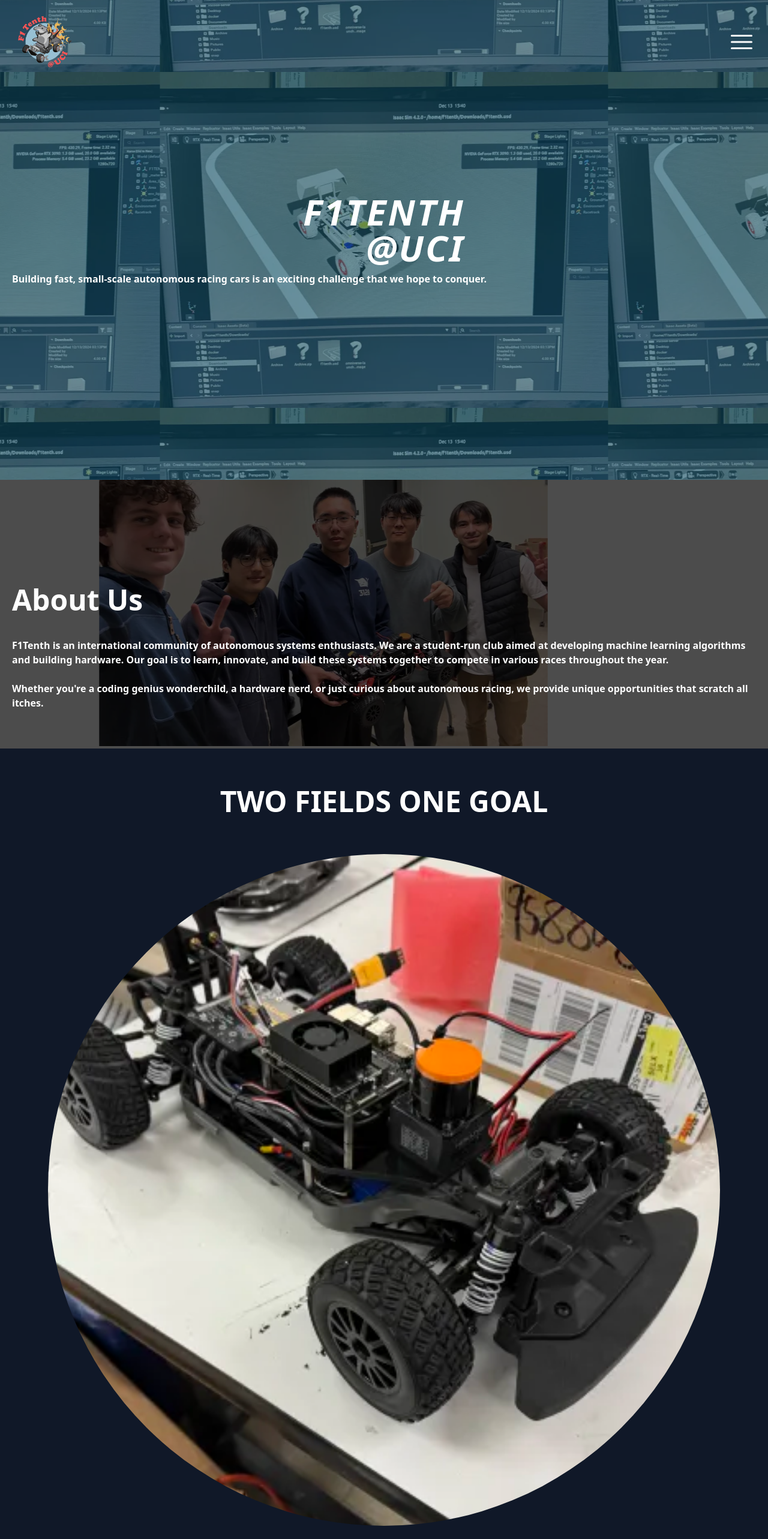
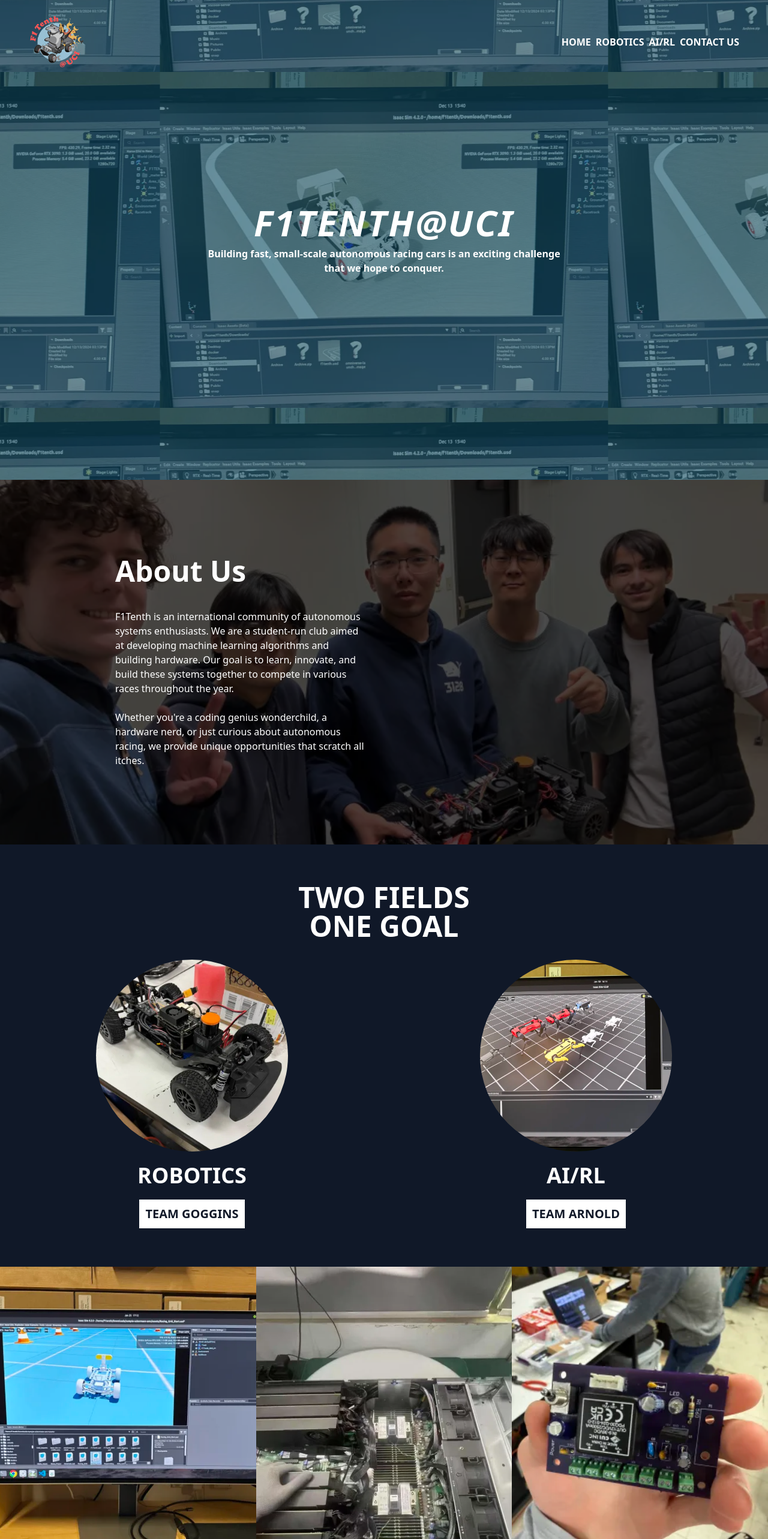
Before and after one commit to uci-f1tenth/uci-f1tenth.github.io, a React (Vite) app: page / in a window 1280 px wide. Shown: the top 2566 px of the page at 60% size. Built offline with nearby package versions, Linux system fonts and the light colour scheme.

Commit message:
feat: header, footer, and home page (web view)

```diff
--- a/src/components/Home.tsx
+++ b/src/components/Home.tsx
@@ -8,20 +8,20 @@
         {/* opaque filter */}
         <div className="absolute inset-0 bg-cyan-900 opacity-60" />
         {/* text */}
-        <div className="w-full z-10 flex flex-col gap-2.5 items-center px-5 py-2.5">
-          <h1 className="font-black italic text-6xl tracking-wider text-right text-white">F1TENTH<br />@UCI</h1>
-          <p className="w-full font-semibold text-white">Building fast, <a href="https://www.youtube.com/watch?v=lbP01VaWrVU">small-scale autonomous racing cars</a> is an exciting challenge that we hope to conquer.</p>
+        <div className="w-full md:w-[40rem] z-10 flex flex-col gap-2.5 items-center px-5 py-2.5">
+          <h1 className="font-black italic text-6xl tracking-wider text-right text-white">F1TENTH<br className="md:hidden" />@UCI</h1>
+          <p className="w-full font-semibold md:text-center text-white">Building fast, <a href="https://www.youtube.com/watch?v=lbP01VaWrVU">small-scale autonomous racing cars</a> is an exciting challenge that we hope to conquer.</p>
         </div>
       </div>
       {/* about us */}
-      <div className="relative w-full flex flex-col gap-10 justify-center px-5 pt-44 pb-16">
+      <div className="relative w-full flex flex-col gap-10 justify-center px-5 md:px-48 pt-44 md:pt-32 pb-16 md:pb-32">
         {/* background picture */}
-        <img src="/assets/IMG_0322.webp" alt="team" className="absolute -z-10 h-full scale-125 overflow-visible object-cover bottom-15 left-60" />
+        <img src="/assets/IMG_0322.webp" alt="team" className="absolute -z-10 md:w-full h-full scale-125 md:scale-none overflow-visible object-cover bottom-15 md:bottom-auto left-60 md:left-0" />
         {/* opaque filter */}
         <div className="absolute inset-0 bg-black opacity-70" />
         {/* text */}
         <h2 className="z-10 font-black text-5xl text-white">About Us</h2>
-        <p className="z-10 w-full font-semibold text-white">
+        <p className="z-10 w-full md:w-[26rem] font-semibold md:font-normal text-white">
           F1Tenth is an international community of autonomous systems enthusiasts.
           We are a student-run club aimed at developing machine learning algorithms
           and building hardware. Our goal is to learn, innovate, and build these
@@ -34,18 +34,18 @@
         </p>
       </div>
       {/* fields */}
-      <div className="w-full flex flex-col gap-16 items-center py-16 bg-gray-900">
-        <h2 className="font-black text-5xl text-center uppercase text-white">TWO FIELDS ONE GOAL</h2>
+      <div className="w-full flex flex-col gap-16 md:gap-8 items-center py-16 bg-gray-900">
+        <h2 className="font-black text-5xl text-center uppercase text-white">TWO FIELDS <br className="hidden md:block" />ONE GOAL</h2>
         {/* windows */}
-        <div className="w-full flex flex-col gap-16 px-20">
-          <div className="w-full flex flex-col gap-5 items-center">
+        <div className="w-full md:w-[60rem] flex flex-col md:flex-row gap-16 md:justify-between px-20 md:px-0">
+          <div className="w-full md:w-80 flex flex-col gap-5 items-center">
             <img src="/assets/IMG_0064.webp" alt="car" className="w-full aspect-square object-cover rounded-full" />
             <h3 className="font-extrabold text-4xl text-white uppercase">ROBOTICS</h3>
             <Link to="/robotics">
               <h4 className="p-2.5 font-black text-xl uppercase bg-white text-gray-900">TEAM GOGGINS</h4>
             </Link>
           </div>
-          <div className="w-full flex flex-col gap-5 items-center">
+          <div className="w-full md:w-80 flex flex-col gap-5 items-center">
             <img src="/assets/IMG_0394.webp" alt="car" className="w-full aspect-square object-cover rounded-full" />
             <h3 className="font-extrabold text-4xl text-white uppercase">AI/RL</h3>
             <Link to="/robotics">
@@ -55,10 +55,10 @@
         </div>
       </div>
       {/* gallery */}
-      <div className="w-full flex flex-col items-center">
-        <img src="/assets/IMG_0382.webp" alt="simulation" className="w-full" />
-        <img src="/assets/2d740d7e110c66f2bda244443d41a0c5.webp" alt="computer surgery" className="w-full" />
-        <img src="/assets/IMG_0061.webp" alt="card" className="w-full" />
+      <div className="w-full md:h-[34rem] flex flex-col md:flex-row items-center">
+        <img src="/assets/IMG_0382.webp" alt="simulation" className="w-full md:object-cover md:w-1/3 md:h-full" />
+        <img src="/assets/2d740d7e110c66f2bda244443d41a0c5.webp" alt="computer surgery" className="w-full md:object-cover md:w-1/3 md:h-full" />
+        <img src="/assets/IMG_0061.webp" alt="card" className="w-full md:object-cover md:w-1/3 md:h-full" />
       </div>
       {/* contact */}
       <div className="w-full flex flex-col items-center px-5 py-32 bg-[url(/assets/Screenshot_2025-02-05_at_6.03.01_PM.webp)] bg-cover bg-center">
--- a/src/components/Layout.tsx
+++ b/src/components/Layout.tsx
@@ -8,11 +8,33 @@
   const [isMenuOpen, setIsMenuOpen] = useState(false);
 
   return (
-    <header className="sticky top-0 w-full z-10 flex flex-col gap-2.5 items-end px-5 py-2.5">
+    <header className="sticky top-0 w-full z-10 flex flex-col gap-2.5 items-end px-5 md:px-10 py-2.5">
       {/* always visible content */}
       <div className="w-full flex justify-between items-center">
         <img src="/assets/F1TenthUCIlogo.png" alt="logo" className="w-[7.5rem]" />
-        <Bars3Icon onClick={ () => { setIsMenuOpen(!isMenuOpen); }} className="w-12 text-white" />
+        <Bars3Icon onClick={ () => { setIsMenuOpen(!isMenuOpen); }} className="w-12 text-white md:hidden" />
+        <ul className="flex gap-2 5 items-center p-2 5">
+          <li>
+            <Link to="/">
+              <p className="font-semibold uppercase text-white">HOME</p>
+            </Link>
+          </li>
+          <li>
+            <Link to="/robotics">
+              <p className="font-semibold uppercase text-white">ROBOTICS</p>
+            </Link>
+          </li>
+          <li>
+            <Link to="/ai-rl">
+              <p className="font-semibold uppercase text-white">AI/RL</p>
+            </Link>
+          </li>
+          <li>
+            <Link to="/mailto:f1tenth@uci.edu">
+              <p className="font-semibold uppercase text-white">CONTACT US</p>
+            </Link>
+          </li>
+        </ul>
       </div>
       <AnimatePresence>
         { isMenuOpen && (
@@ -52,8 +74,8 @@
 
 function Footer() {
   return (
-    <footer className="w-full flex flex-col gap-10 items-center py-12 bg-neutral-800">
-      <h3 className="font-black text-2xl text-white">JOIN OUR SERVER</h3>
+    <footer className="w-full flex flex-col gap-10 md:gap-5 items-center py-12 bg-neutral-800">
+      <h3 className="font-black text-2xl md:text-5xl text-white">JOIN OUR SERVER</h3>
       <Link to="https://discord.gg/KWENJaPCMK">
         <img src="https://support.discord.com/hc/user_images/PRywUXcqg0v5DD6s7C3LyQ.jpeg" alt="discord logo" className="w-20 rounded-2xl" />
       </Link>
```
